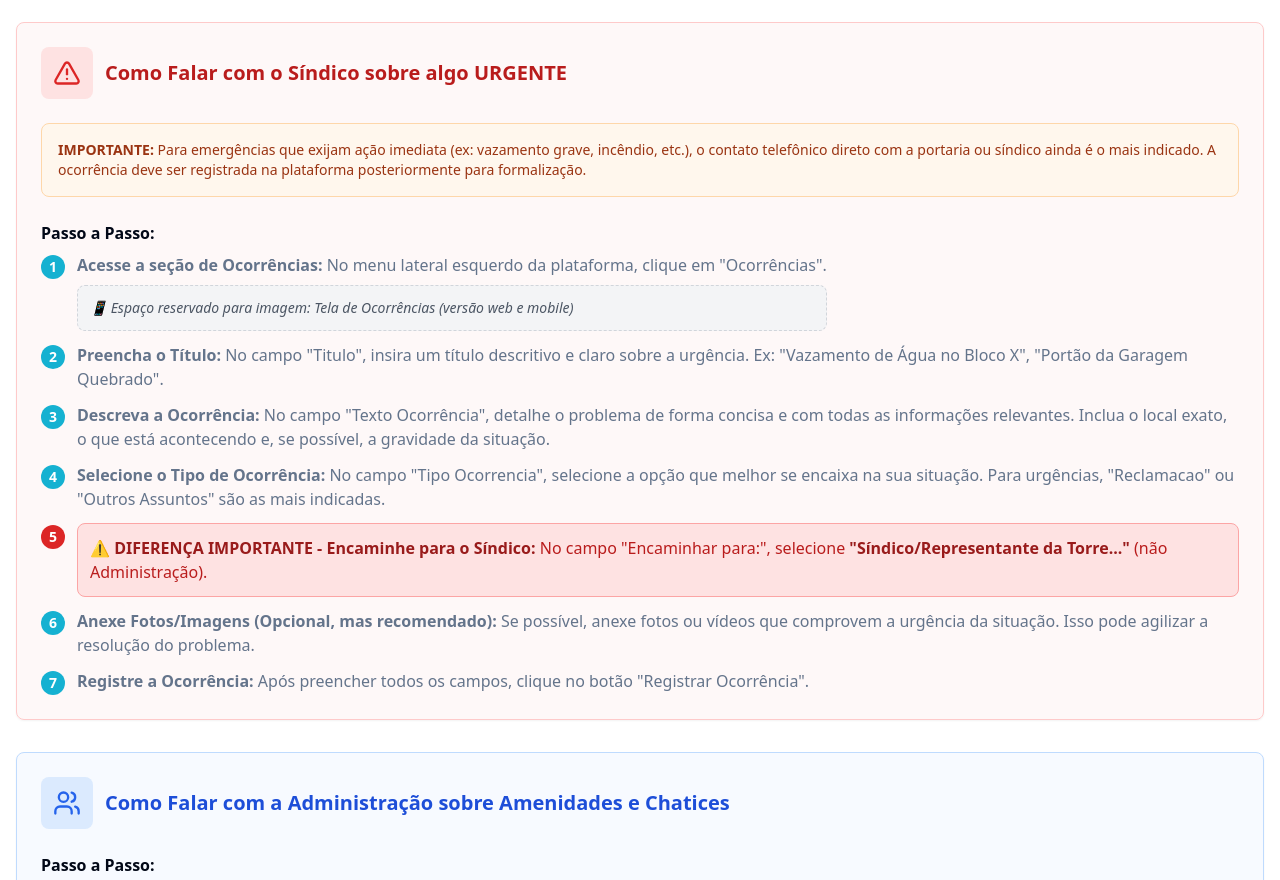
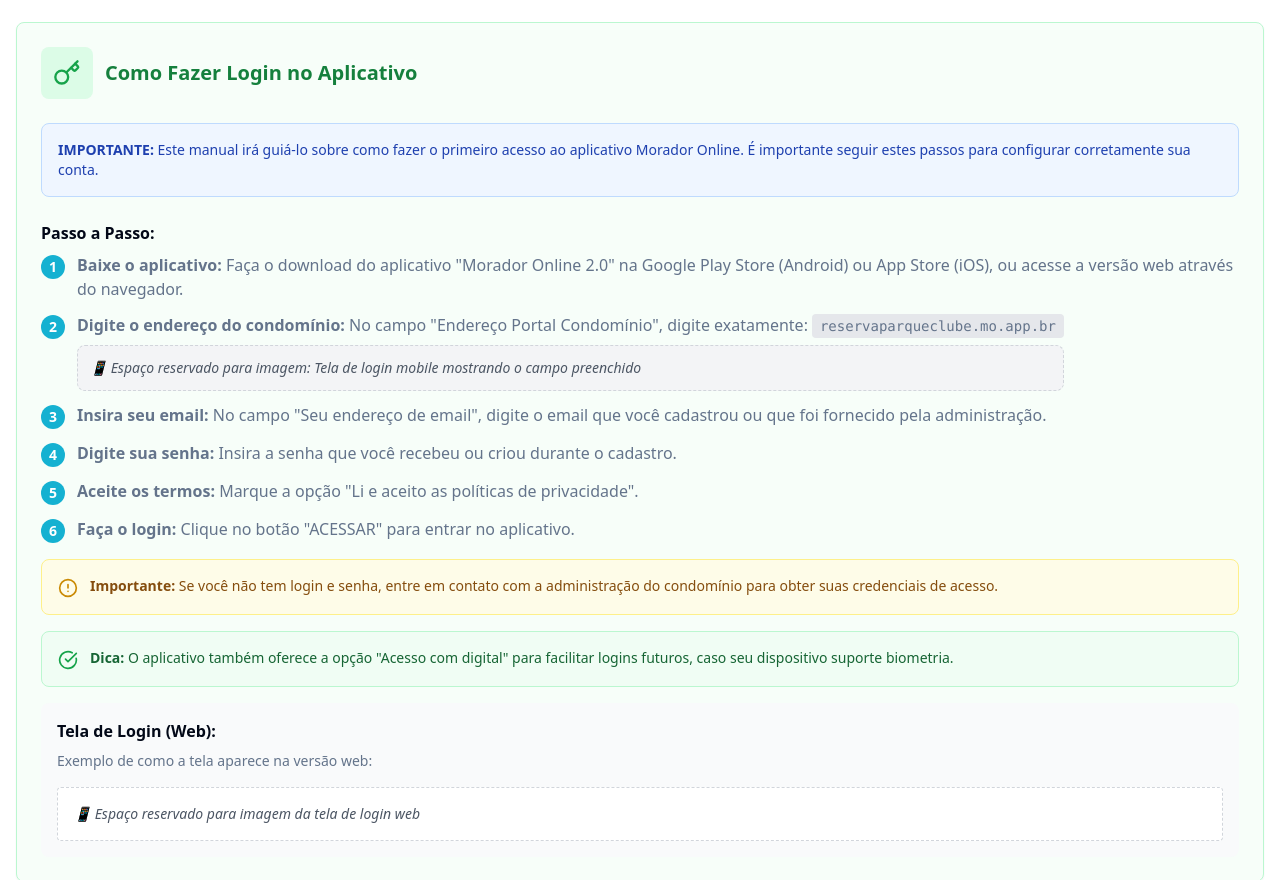
Before and after one commit to brenomaini/meu-mo-app-guide, a React (Vite) app: page /manual-app in a window 1280 px wide. Shown: the part 1920-2800 px from the top of the page. Built offline with nearby package versions, Linux system fonts and the light colour scheme.

Commit message:
Fix login guide
Update the login guide to reflect that users must manually enter the portal URL.

```diff
--- a/src/pages/ManualApp.tsx
+++ b/src/pages/ManualApp.tsx
@@ -1,6 +1,6 @@
 import Layout from "@/components/Layout";
 import { Card } from "@/components/ui/card";
-import { Smartphone, Download, User, Key, Bell, Calendar, MessageSquare, CreditCard, AlertTriangle, Users, Lightbulb, MessagesSquare } from "lucide-react";
+import { Smartphone, Download, User, Key, Bell, Calendar, MessageSquare, CreditCard, AlertTriangle, Users, Lightbulb, MessagesSquare, BookOpen, AlertCircle, CheckCircle } from "lucide-react";
 
 const ManualApp = () => {
   const sections = [
@@ -162,6 +162,12 @@ const ManualApp = () => {
             </h2>
             <div className="grid grid-cols-1 md:grid-cols-2 gap-4">
               <div>
+                <h3 className="font-semibold text-text-primary mb-2">Primeiro Acesso</h3>
+                <a href="#como-logar" className="text-primary hover:text-primary/80 text-sm block">
+                  • Como Fazer Login no Aplicativo
+                </a>
+              </div>
+              <div>
                 <h3 className="font-semibold text-text-primary mb-2">Comunicação Urgente</h3>
                 <a href="#sindico-urgente" className="text-primary hover:text-primary/80 text-sm block">
                   • Como Falar com o Síndico sobre algo URGENTE
@@ -214,6 +220,97 @@ const ManualApp = () => {
           <h2 className="text-2xl font-bold text-text-primary mb-8 text-center">
             Guias Detalhados de Comunicação
           </h2>
+
+          {/* Como Fazer Login no Aplicativo */}
+          <Card id="como-logar" className="mb-8 p-6 border-green-200 bg-green-50/50">
+            <div className="flex items-center gap-3 mb-6">
+              <div className="p-3 rounded-lg bg-green-100">
+                <Key className="h-7 w-7 text-green-600" />
+              </div>
+              <h3 className="text-xl font-semibold text-green-700">
+                Como Fazer Login no Aplicativo
+              </h3>
+            </div>
+
+            <div className="bg-blue-50 border border-blue-200 rounded-lg p-4 mb-6">
+              <p className="text-blue-800 text-sm">
+                <strong>IMPORTANTE:</strong> Este manual irá guiá-lo sobre como fazer o primeiro acesso ao aplicativo Morador Online.
+                É importante seguir estes passos para configurar corretamente sua conta.
+              </p>
+            </div>
+
+            <div className="space-y-4">
+              <div>
+                <h4 className="font-semibold text-text-primary mb-2">Passo a Passo:</h4>
+                <ol className="space-y-3 text-text-secondary">
+                  <li className="flex gap-3">
+                    <span className="bg-primary text-primary-foreground rounded-full w-6 h-6 flex items-center justify-center text-sm font-semibold flex-shrink-0 mt-0.5">1</span>
+                    <div>
+                      <strong>Baixe o aplicativo:</strong> Faça o download do aplicativo "Morador Online 2.0" na Google Play Store (Android) ou App Store (iOS), ou acesse a versão web através do navegador.
+                    </div>
+                  </li>
+                  <li className="flex gap-3">
+                    <span className="bg-primary text-primary-foreground rounded-full w-6 h-6 flex items-center justify-center text-sm font-semibold flex-shrink-0 mt-0.5">2</span>
+                    <div>
+                      <strong>Digite o endereço do condomínio:</strong> No campo "Endereço Portal Condomínio", digite exatamente:
+                      <code className="bg-gray-200 px-2 py-1 rounded text-sm ml-1 font-mono">reservaparqueclube.mo.app.br</code>
+                      <div className="mt-2 p-3 bg-gray-100 rounded-lg border border-dashed border-gray-300">
+                        <p className="text-sm text-gray-600 italic">
+                          📱 Espaço reservado para imagem: Tela de login mobile mostrando o campo preenchido
+                        </p>
+                      </div>
+                    </div>
+                  </li>
+                  <li className="flex gap-3">
+                    <span className="bg-primary text-primary-foreground rounded-full w-6 h-6 flex items-center justify-center text-sm font-semibold flex-shrink-0 mt-0.5">3</span>
+                    <div><strong>Insira seu email:</strong> No campo "Seu endereço de email", digite o email que você cadastrou ou que foi fornecido pela administração.</div>
+                  </li>
+                  <li className="flex gap-3">
+                    <span className="bg-primary text-primary-foreground rounded-full w-6 h-6 flex items-center justify-center text-sm font-semibold flex-shrink-0 mt-0.5">4</span>
+                    <div><strong>Digite sua senha:</strong> Insira a senha que você recebeu ou criou durante o cadastro.</div>
+                  </li>
+                  <li className="flex gap-3">
+                    <span className="bg-primary text-primary-foreground rounded-full w-6 h-6 flex items-center justify-center text-sm font-semibold flex-shrink-0 mt-0.5">5</span>
+                    <div><strong>Aceite os termos:</strong> Marque a opção "Li e aceito as políticas de privacidade".</div>
+                  </li>
+                  <li className="flex gap-3">
+                    <span className="bg-primary text-primary-foreground rounded-full w-6 h-6 flex items-center justify-center text-sm font-semibold flex-shrink-0 mt-0.5">6</span>
+                    <div><strong>Faça o login:</strong> Clique no botão "ACESSAR" para entrar no aplicativo.</div>
+                  </li>
+                </ol>
+              </div>
+
+              <div className="bg-yellow-50 border border-yellow-200 rounded-lg p-4 mt-6">
+                <div className="flex items-start gap-3">
+                  <AlertCircle className="h-5 w-5 text-yellow-600 flex-shrink-0 mt-0.5" />
+                  <div>
+                    <p className="text-yellow-800 text-sm">
+                      <strong>Importante:</strong> Se você não tem login e senha, entre em contato com a administração do condomínio para obter suas credenciais de acesso.
+                    </p>
+                  </div>
+                </div>
+              </div>
+
+              <div className="bg-green-50 border border-green-200 rounded-lg p-4 mt-4">
+                <div className="flex items-start gap-3">
+                  <CheckCircle className="h-5 w-5 text-green-600 flex-shrink-0 mt-0.5" />
+                  <div>
+                    <p className="text-green-800 text-sm">
+                      <strong>Dica:</strong> O aplicativo também oferece a opção "Acesso com digital" para facilitar logins futuros, caso seu dispositivo suporte biometria.
+                    </p>
+                  </div>
+                </div>
+              </div>
+
+              <div className="mt-6 p-4 bg-gray-50 rounded-lg">
+                <h4 className="font-semibold text-text-primary mb-2">Tela de Login (Web):</h4>
+                <p className="text-sm text-text-secondary mb-4">Exemplo de como a tela aparece na versão web:</p>
+                <div className="bg-white p-4 rounded border border-dashed border-gray-300">
+                  <p className="text-sm text-gray-600 italic">📱 Espaço reservado para imagem da tela de login web</p>
+                </div>
+              </div>
+            </div>
+          </Card>
 
           {/* Como Falar com o Síndico sobre algo URGENTE */}
           <Card id="sindico-urgente" className="mb-8 p-6 border-red-200 bg-red-50/50">
```
